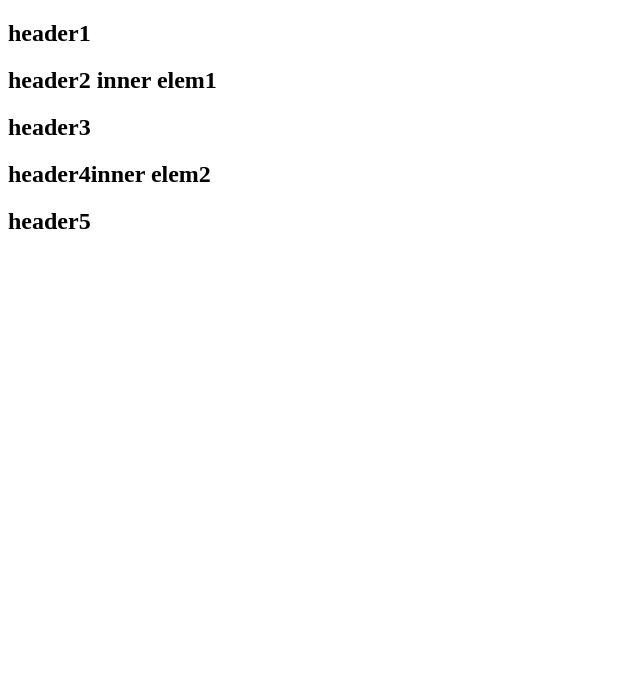
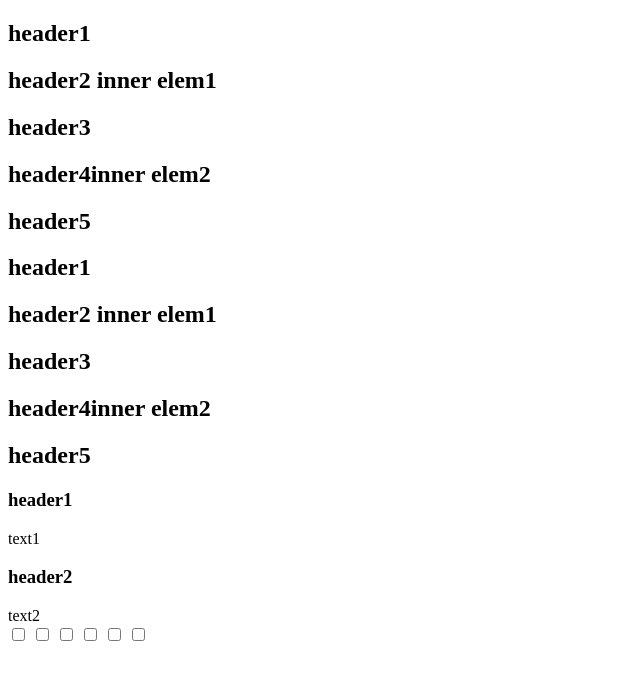
Before and after one commit to ihorstefaniv/education, a plain HTML site: page HOMEWORK9/index.html in a window 1280 px wide. Shown: the whole page, without its empty margins (0-640 px from the left). Drawn offline with nearby package versions, Linux system fonts and the light colour scheme.

Commit message:
added homeworks

```diff
--- /dev/null
+++ b/HOMEWORK10/task.js
@@ -0,0 +1,6 @@
+//task1
+let arr = ["Tom", "Sam", "Ray", "Bob"];
+let [x, y, ,...z] = arr;
+console.log(x); // "Tom"
+console.log(y); // "Sam"
+console.log(z); // [Bob]
--- /dev/null
+++ b/HOMEWORK8/tasks.js
@@ -0,0 +1 @@
+//task1
--- a/HOMEWORK9/index.html
+++ b/HOMEWORK9/index.html
@@ -9,10 +9,38 @@
 <script src="/HOMEWORK9/js.js"></script>
 </head>
 <body>
+<!-- Task1 -->
     <h2 class="head">header1</h2>
     <h2 class="head">header2 <span class="inner">inner elem1</span></h2>
     <h2>header3</h2>
     <h2 class="head">header4<span>inner elem2</span></h2>
     <h2>header5</h2>
+<!--  -->
 
+<!-- Task2 -->
+<h2 class="head">header1</h2>
+  <h2 class="head">header2 <span class="inner">inner elem1</span></h2>
+  <h2>header3</h2>
+  <h2 class="head">header4<span>inner elem2</span></h2>
+  <h2>header5</h2>
+<!--  -->
+
+<!-- Task3 -->
+<h3>header1</h3>
+<div>text1</div>
+<h3>header2</h3>
+<div>text2</div>
+
+<!--  -->
+
+<!-- Task4 -->
+<form action="" class="form">
+    <input type="checkbox" />
+    <input type="checkbox" />
+    <input type="checkbox" />
+    <input type="checkbox" />
+    <input type="checkbox" />
+    <input type="checkbox" />
+  </form>
+<!--  -->
 </html>
```
Also changed, not shown: HOMEWORK3/task.js (+8 -3 lines), HOMEWORK11/task1.js (added), HOMEWORK7/index.html (added).
